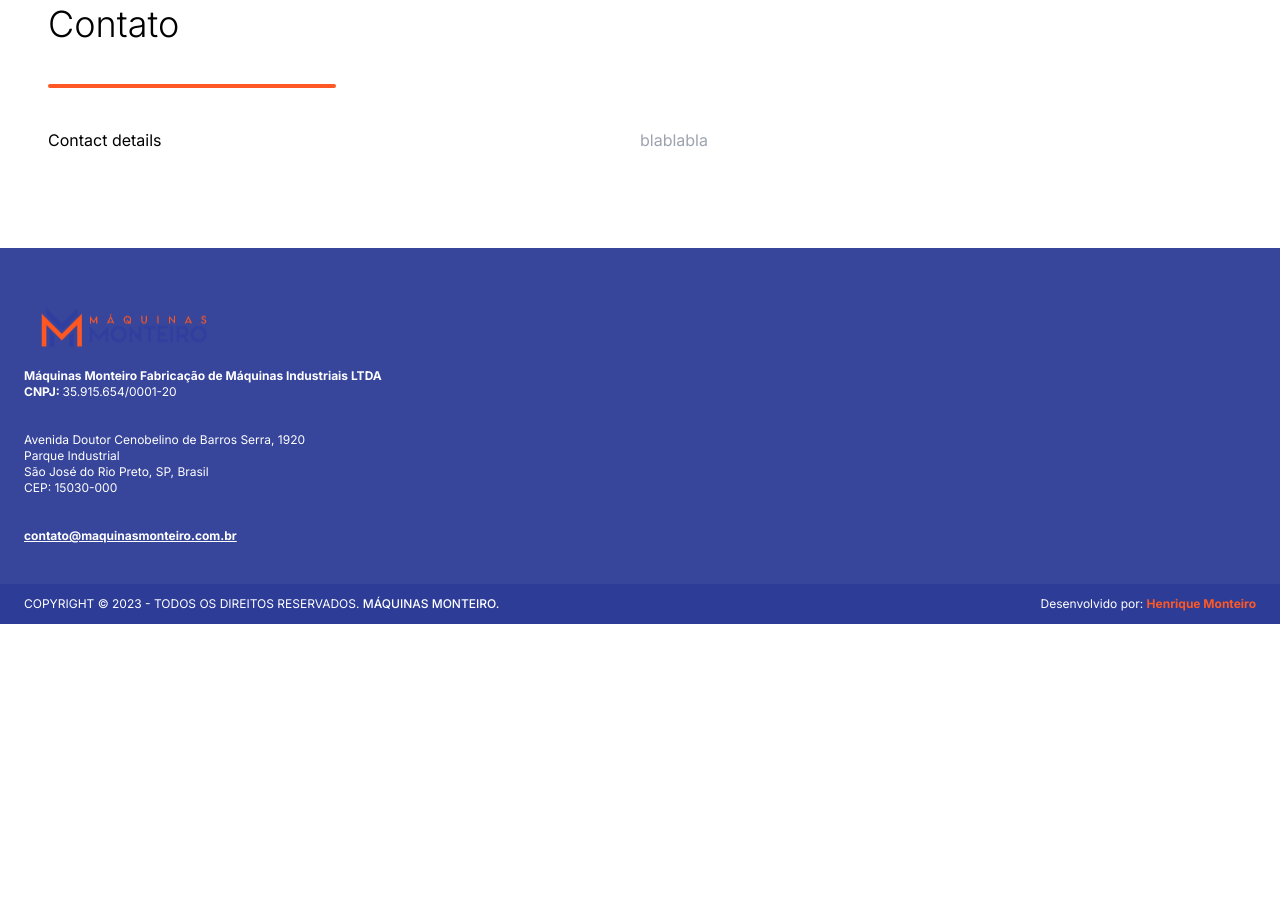
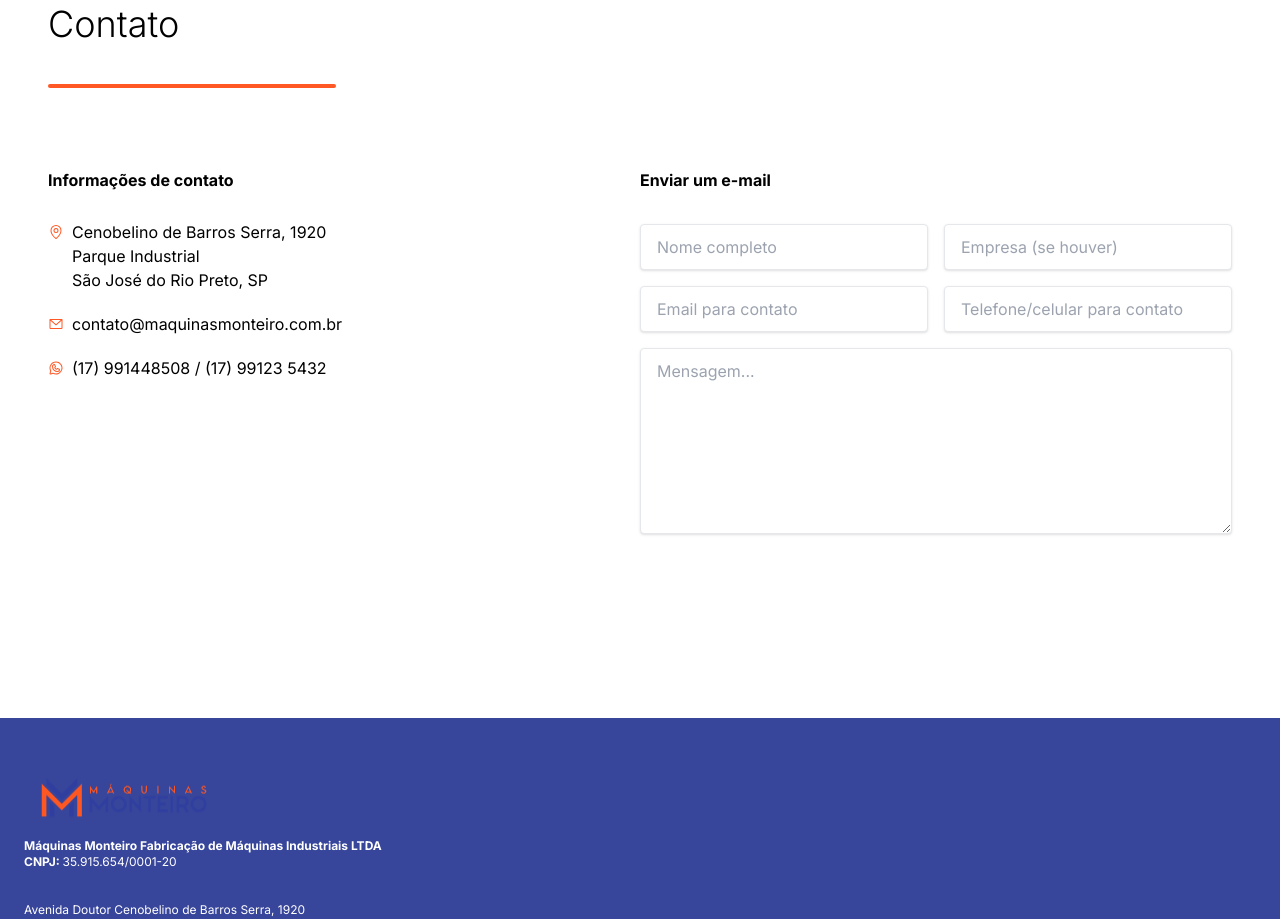
Before and after one commit to hrqmonteiro/maquinasmonteiro.com.br, a Next.js app: page / in a window 1280 px wide. Shown: the part 3162-4081 px from the top of the page. Before the commit the page ends 3786 px from the top, so only its background shows below. Built offline with nearby package versions, Linux system fonts and the light colour scheme.

Commit message:
feat: added contact section on index page

```diff
--- a/components/templates/index-page.tsx
+++ b/components/templates/index-page.tsx
@@ -2,6 +2,12 @@
 
 import Link from 'next/link'
 import { partner, partners } from '@/utils/constants'
+import {
+  EnvelopeSimple,
+  MapPin,
+  Phone,
+  WhatsappLogo
+} from '@phosphor-icons/react'
 
 import LeftSectionHeading from '@/components/atoms/left-section-heading'
 import Map from '@/components/atoms/map'
@@ -78,11 +84,66 @@ export default function IndexPage() {
       <Map />
       <Container>
         <SectionHeading heading='Entre em' subheading='Contato'>
-          <div className='w-full'>
-            <div className='flex flex-wrap justify-between md:flex-nowrap'>
-              <div className='w-1/2'>Contact details</div>
-              <form className='w-1/2'>
-                <input type='text' placeholder='blablabla' />
+          <div className='w-full py-10'>
+            <div className='flex flex-wrap justify-start md:flex-nowrap'>
+              <div className='mb-8 w-full md:w-1/2'>
+                <div className='mb-8 font-bold'>Informações de contato</div>
+                <div className='flex w-full flex-wrap items-start'>
+                  <MapPin className='mr-2 text-accent' />
+                  <div className='-mt-1 mb-6 flex flex-nowrap items-start'>
+                    Cenobelino de Barros Serra, 1920
+                    <br />
+                    Parque Industrial
+                    <br />
+                    São José do Rio Preto, SP
+                  </div>
+                </div>
+                <div className='flex w-full flex-wrap items-start'>
+                  <EnvelopeSimple className='mr-2 text-accent' />
+                  <div className='-mt-1 mb-6 flex items-start'>
+                    contato@maquinasmonteiro.com.br
+                  </div>
+                </div>
+                <div className='flex w-full flex-wrap items-start'>
+                  <WhatsappLogo className='mr-2 text-accent' />
+                  <div className='-mt-1 mb-6 flex items-start'>
+                    (17) 991448508 / (17) 99123 5432
+                  </div>
+                </div>
+              </div>
+              <form className='mb-8 w-full md:w-1/2'>
+                <div className='mb-8 font-bold'>Enviar um e-mail</div>
+                <div className='block justify-between md:flex'>
+                  <input
+                    className='focus:shadow-outline mb-4 mr-4 w-full appearance-none rounded border px-4 py-3 leading-tight text-gray-700 shadow focus:outline-none'
+                    type='text'
+                    placeholder='Nome completo'
+                  />
+                  <input
+                    className='focus:shadow-outline mb-4 w-full appearance-none rounded border px-4 py-3 leading-tight text-gray-700 shadow focus:outline-none'
+                    type='text'
+                    placeholder='Empresa (se houver)'
+                  />
+                </div>
+                <div className='block justify-between md:flex'>
+                  <input
+                    className='focus:shadow-outline mb-4 mr-4 w-full appearance-none rounded border px-4 py-3 leading-tight text-gray-700 shadow focus:outline-none'
+                    type='text'
+                    placeholder='Email para contato'
+                  />
+                  <input
+                    className='focus:shadow-outline mb-4 w-full appearance-none rounded border px-4 py-3 leading-tight text-gray-700 shadow focus:outline-none'
+                    type='text'
+                    placeholder='Telefone/celular para contato'
+                  />
+                </div>
+                <div className='block justify-between md:flex'>
+                  <textarea
+                    className='focus:shadow-outline mb-4 w-full appearance-none rounded border px-4 py-3 leading-tight text-gray-700 shadow focus:outline-none'
+                    rows={8}
+                    placeholder='Mensagem...'
+                  />
+                </div>
               </form>
             </div>
           </div>
```
